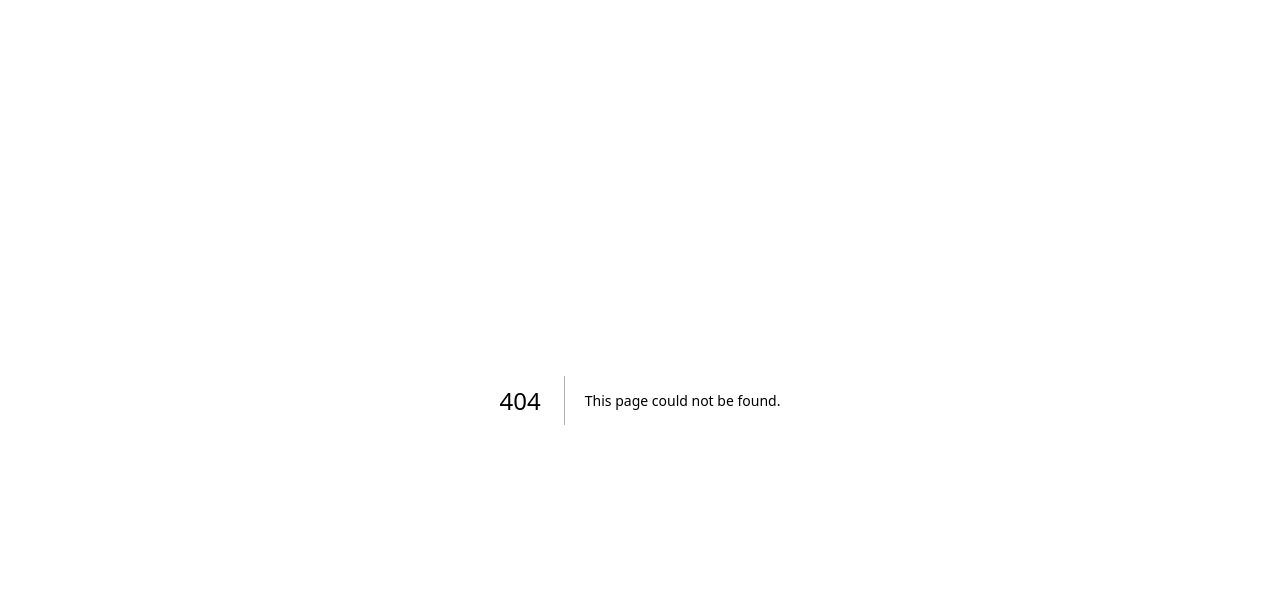
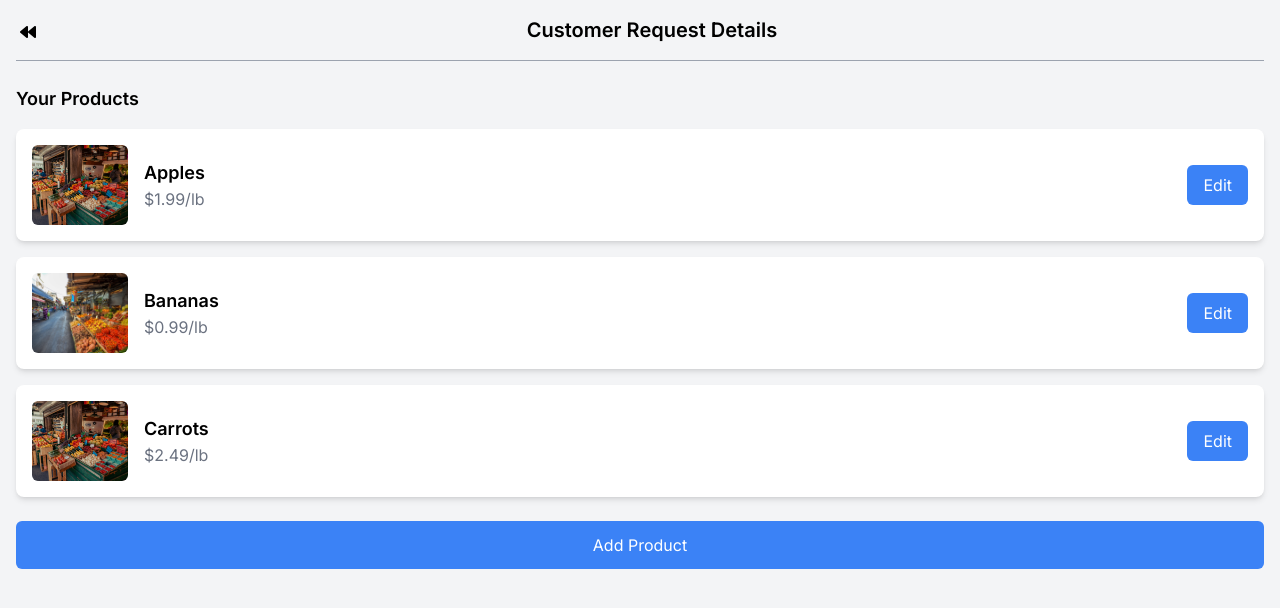
Before and after one commit to Aman3899/bvr_project, a Next.js app: page /manage_products in a window 1280 px wide. Before the commit this address had no page. Shown: the top 608 px of the page. Built offline with nearby package versions, Linux system fonts and the light colour scheme.

Commit message:
Some UI pages added

```diff
--- /dev/null
+++ b/app/manage_products/page.jsx
@@ -0,0 +1,72 @@
+"use client";
+import React from "react";
+import { FaBackward } from "react-icons/fa";
+import { useRouter } from "next/navigation";
+import Image from "next/image";
+
+
+const ProductCard = ({ image, name, price }) => (
+
+    <div className="flex items-center p-4 bg-white shadow-md rounded-lg">
+        <Image width={250} height={250} src={image} alt={name} className="w-24 h-20 object-cover rounded-md" />
+        <div className="ml-4">
+            <h3 className="text-lg font-semibold">{name}</h3>
+            <p className="text-gray-500">{price}</p>
+        </div>
+        <button className="ml-auto px-4 py-2 text-white bg-blue-500 rounded-md hover:bg-blue-600">
+            Edit
+        </button>
+    </div>
+);
+
+const ManageProducts = () => {
+    const products = [
+        {
+            id: 1,
+            image: "/marketplace-image.jpeg",
+            name: "Apples",
+            price: "$1.99/lb",
+        },
+        {
+            id: 2,
+            image: "/marketplace-hero.jpeg",
+            name: "Bananas",
+            price: "$0.99/lb",
+        },
+        {
+            id: 3,
+            image: "/marketplace-image.jpeg",
+            name: "Carrots",
+            price: "$2.49/lb",
+        },
+    ];
+
+    let router = useRouter();
+
+    return (
+        <div className="min-h-screen bg-gray-100 p-4">
+            <header className="flex items-center mb-6">
+                <div className="flex border-b border-gray-400 w-full">
+                    <button onClick={() => { router.back() }} className="pb-3 px-1"><FaBackward/></button>
+                    <h2 className="text-xl w-full text-center font-semibold mb-4 max-sm:text-md">Customer Request Details</h2>
+                </div>
+            </header>
+            <div>
+                <h1 className="text-lg font-semibold mb-4">Your Products</h1>
+                <div className="space-y-4">
+                    {products.map((product) => (
+                        <ProductCard
+                            key={product.id}
+                            image={product.image}
+                            name={product.name}
+                            price={product.price}
+                        />
+                    ))}
+                </div>
+            </div>
+            <button className="w-full mt-6 py-3 text-white bg-blue-500 rounded-md hover:bg-blue-600">Add Product</button>
+        </div>
+    );
+};
+
+export default ManageProducts;
--- a/app/market_management/page.jsx
+++ b/app/market_management/page.jsx
@@ -2,6 +2,7 @@
 import React from "react";
 import { useRouter } from "next/navigation";
 import { FaEdit, FaNotesMedical, FaBackward } from "react-icons/fa";
+import Link from "next/link";
 
 
 const MarketManagement = () => {
@@ -17,7 +18,7 @@ const MarketManagement = () => {
         {
             name: "Manage Products",
             icon: <FaNotesMedical/>,
-            link: "/",
+            link: "/manage_products",
         },
     ];
 
@@ -46,11 +47,13 @@ const MarketManagement = () => {
                             key={index}
                             className="flex items-center justify-between py-4 px-4 border-b text-gray-700 hover:bg-gray-50 cursor-pointer"
                         >
+                        <Link href={option.link}>
                             <div className="flex items-center space-x-3">
                                 <span className="text-lg">{option.icon}</span>
                                 <span className="font-medium">{option.name}</span>
                             </div>
                             <i className="fas fa-chevron-right text-gray-400"></i>
+                        </Link>
                         </li>
                     ))}
                 </ul>
```
